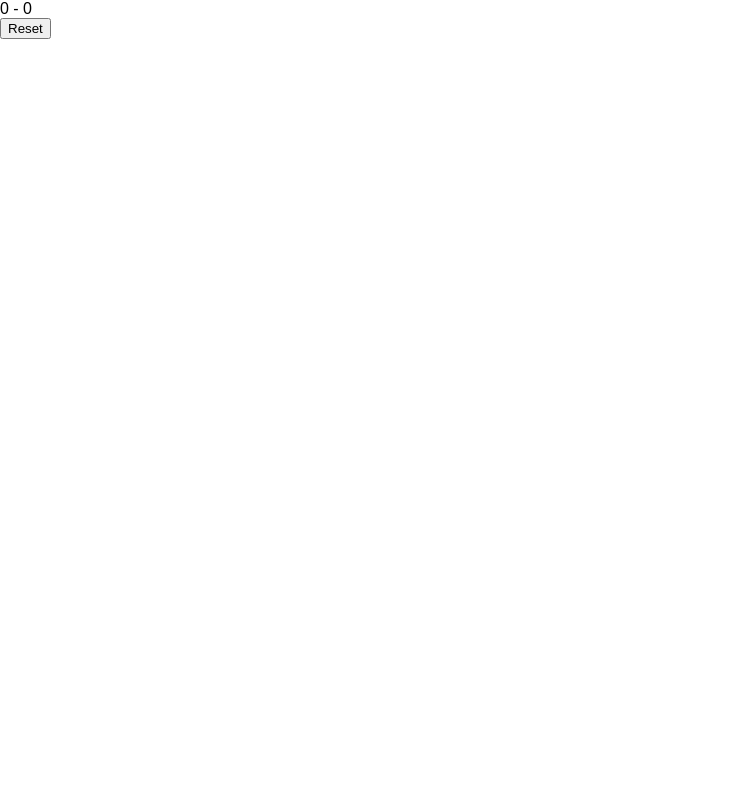
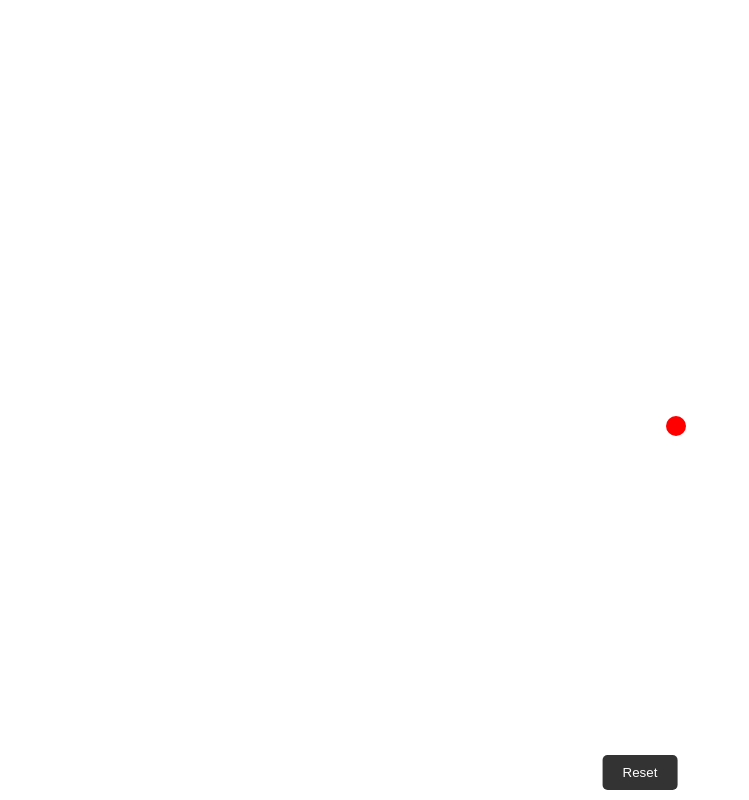
Before and after one commit to MyGithubWebsites/Pong-game, a plain HTML site: page index.html in a window 1280 px wide. Shown: the whole page, without its empty margins (0-749 px from the left). Drawn offline with Linux system fonts and the light colour scheme.

Commit message:
Update styles.css

```diff
--- a/styles.css
+++ b/styles.css
@@ -1,34 +1,61 @@
-body {
+body, html {
   margin: 0;
+  padding: 0;
+  height: 100%;
   overflow: hidden;
-    font-family: Arial, sans-serif;
 }
 
-#pong {
+#game {
+  width: 100%;
+  height: 100%;
   position: relative;
-    width: 100%;
-    height: 100vh;
-    background-color: black;
 }
 
-#paddleLeft, #paddleRight {
+.paddle {
+  width: 10px;
+  height: 80px;
   position: absolute;
-    width: 20px;
-    height: 100px;
-    background-color: white;
+  background: white;
 }
 
-#paddleLeft {
-    left: 0;
+#leftPaddle {
+  left: 10px;
+  top: 50%;
+  transform: translateY(-50%);
 }
 
-#paddleRight {
-    right: 0;
+#rightPaddle {
+  right: 10px;
+  top: 50%;
+  transform: translateY(-50%);
 }
 
 #ball {
-    position: absolute;
   width: 20px;
   height: 20px;
-    background-color: white;
+  position: absolute;
+  background: red;
+  border-radius: 50%;
 }
+
+#score {
+  position: absolute;
+  top: 10px;
+  left: 50%;
+  transform: translateX(-50%);
+  color: white;
+  font-size: 24px;
+}
+
+#resetButton {
+  position: absolute;
+  bottom: 10px;
+  left: 50%;
+  transform: translateX(-50%);
+  padding: 10px 20px;
+  background-color: #333;
+  color: white;
+  border: none;
+  border-radius: 5px;
+  cursor: pointer;
+}
```
Lines whose indentation alone changed are shown as unchanged.
